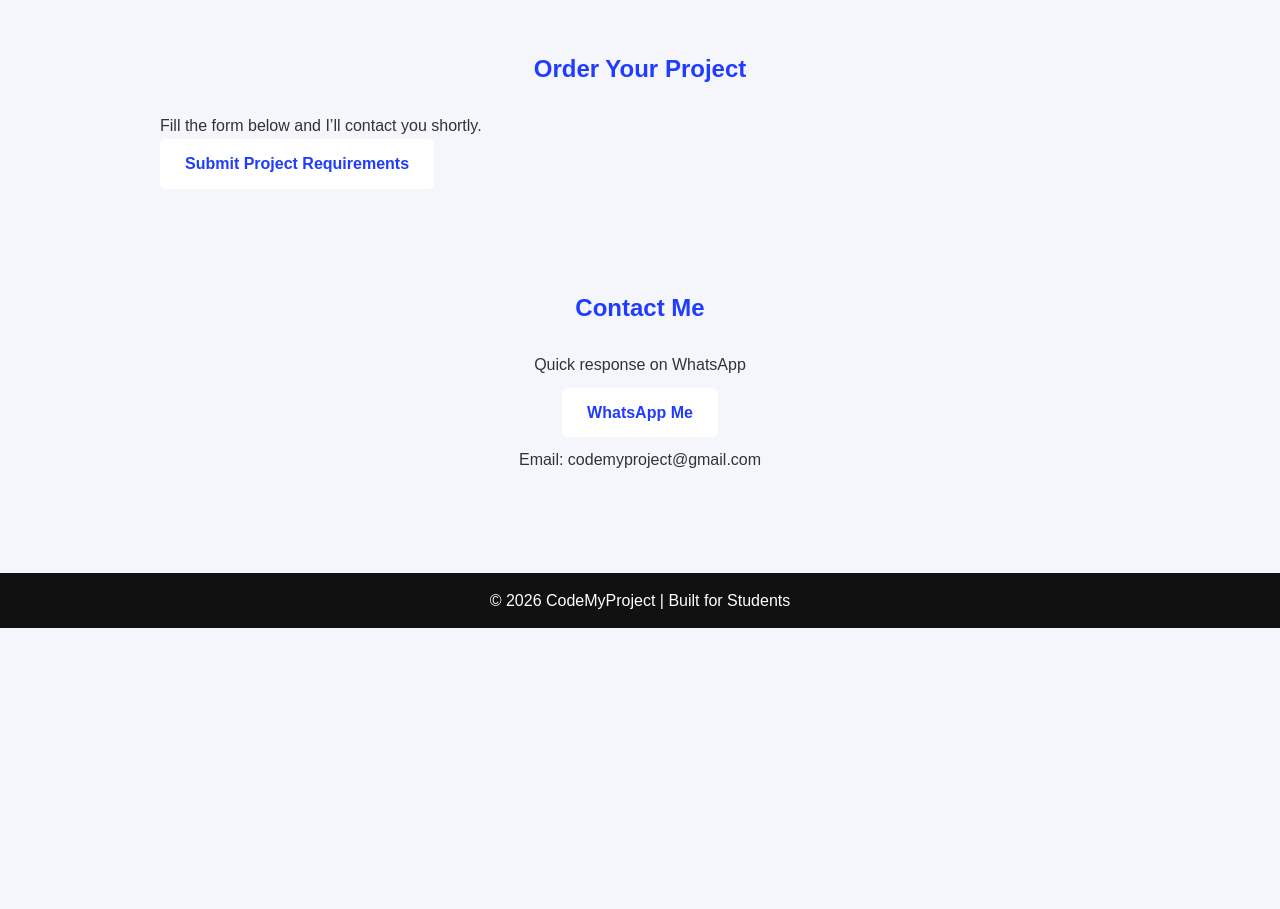
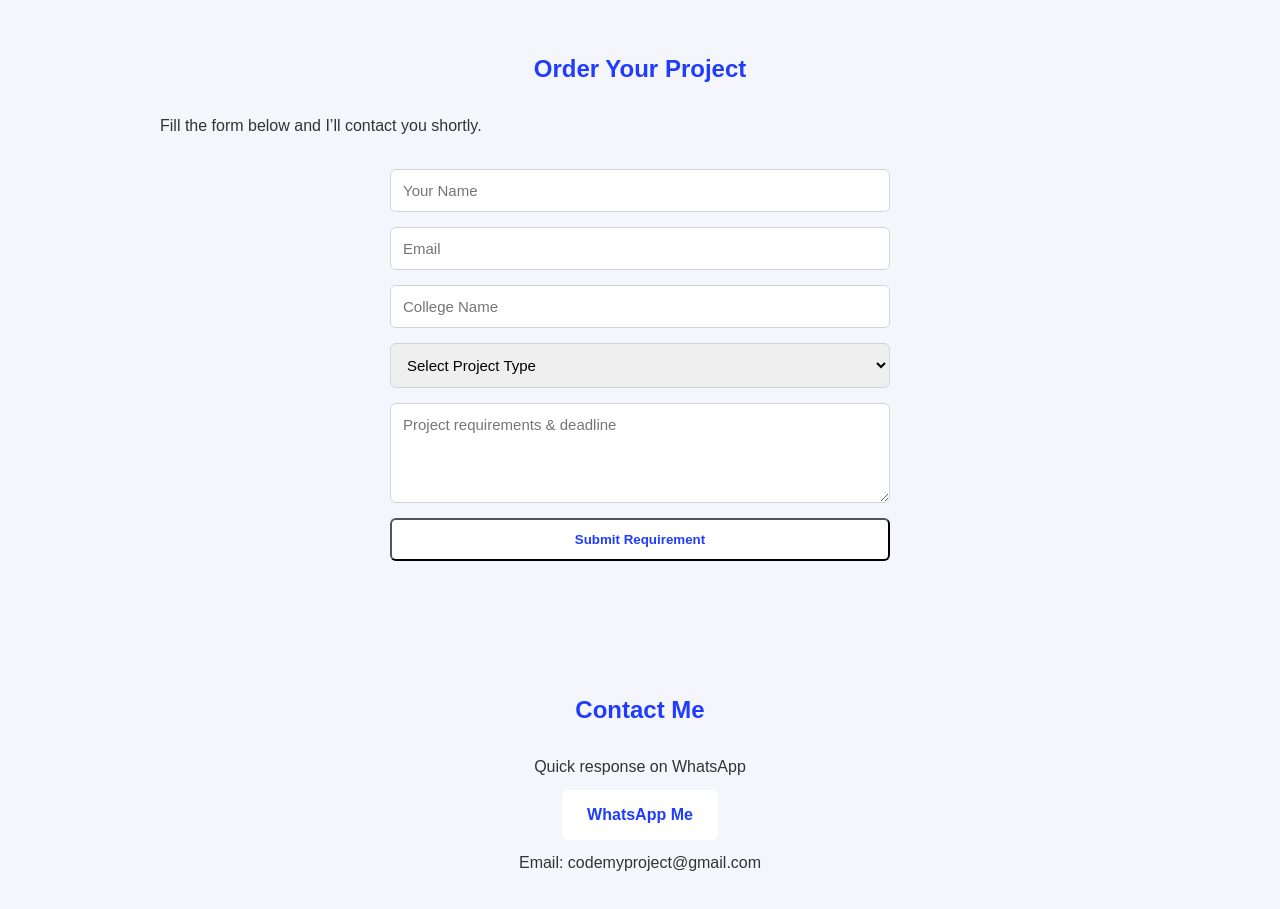
Before and after one commit to yash191127/codemyproject-react, a React (Vite) app: page / in a window 1280 px wide. Shown: the part 1360-2269 px from the top of the page. Before the commit the page ends 1988 px from the top, so only its background shows below. Built offline with nearby package versions, Linux system fonts and the light colour scheme.

Commit message:
Add Netlify order form

```diff
--- a/src/components/OrderForm.jsx
+++ b/src/components/OrderForm.jsx
@@ -1,18 +1,46 @@
-function OrderForm() {
+export default function OrderForm() {
   return (
     <section className="section">
       <h2>Order Your Project</h2>
       <p>Fill the form below and I’ll contact you shortly.</p>
 
-      <a
-        className="btn"
-        href="https://forms.gle/YOUR_FORM_LINK"
-        target="_blank"
+      <form
+        name="project-order"
+        method="POST"
+        data-netlify="true"
+        netlify-honeypot="bot-field"
       >
-        Submit Project Requirements
-      </a>
+        {/* Required for Netlify */}
+        <input type="hidden" name="form-name" value="project-order" />
+
+        <p hidden>
+          <label>
+            Don’t fill this out: <input name="bot-field" />
+          </label>
+        </p>
+
+        <input type="text" name="name" placeholder="Your Name" required />
+        <input type="email" name="email" placeholder="Email" required />
+        <input type="text" name="college" placeholder="College Name" />
+
+        <select name="projectType" required>
+          <option value="">Select Project Type</option>
+          <option>Website Project</option>
+          <option>Mini Project</option>
+          <option>React Project</option>
+          <option>Arduino Project</option>
+        </select>
+
+        <textarea
+          name="requirements"
+          placeholder="Project requirements & deadline"
+          required
+        ></textarea>
+
+        <button type="submit" className="btn">
+          Submit Requirement
+        </button>
+      </form>
     </section>
   );
 }
-
-export default OrderForm;
--- a/src/index.css
+++ b/src/index.css
@@ -126,3 +126,23 @@ footer {
         font-size: 32px;
     }
 }
+form {
+  max-width: 500px;
+  margin: 30px auto;
+  display: flex;
+  flex-direction: column;
+  gap: 15px;
+}
+
+input,
+select,
+textarea {
+  padding: 12px;
+  border-radius: 6px;
+  border: 1px solid #d1d5db;
+  font-size: 15px;
+}
+
+textarea {
+  min-height: 100px;
+}
```
